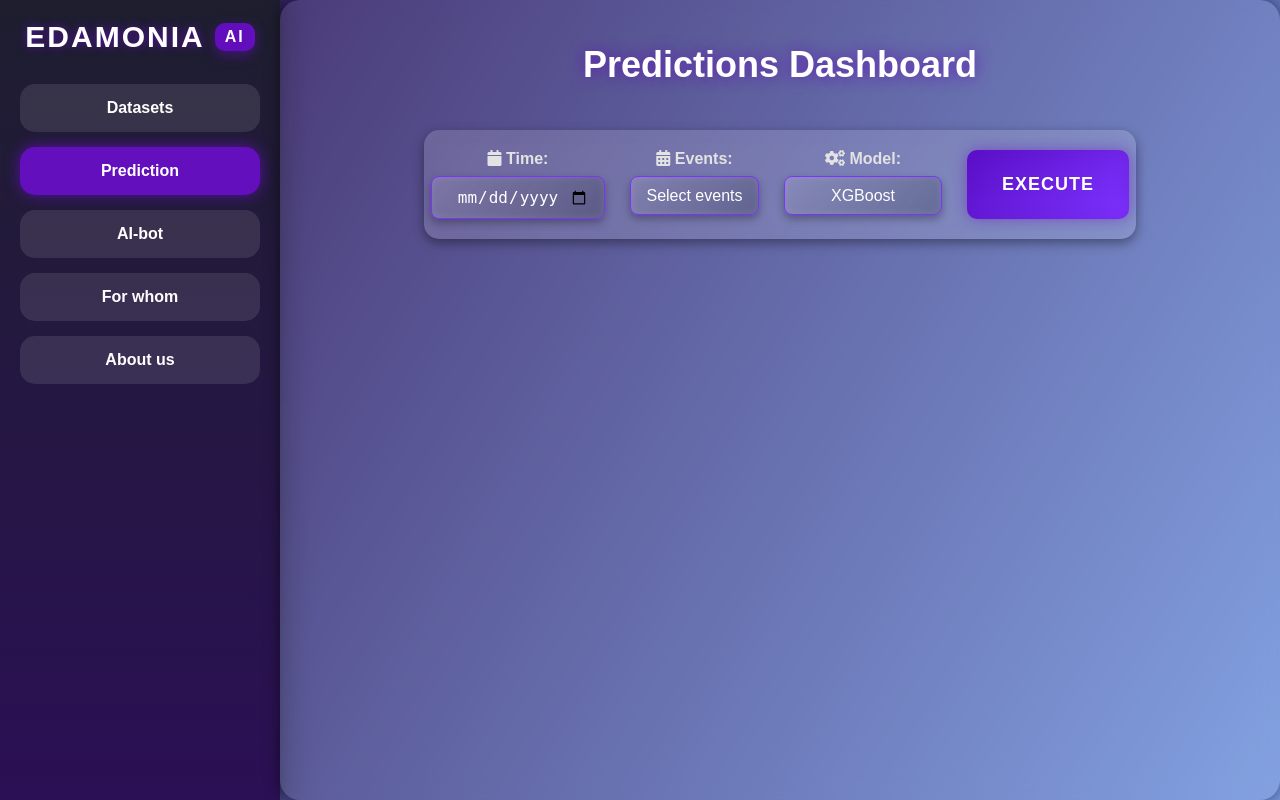
After one commit to Yura0Bodnar/Edamonia_FrontEnd, a FastAPI app: template templates/prediction.html in a window 1280 px wide. The commit adds this page. Run offline with FastAPI, Linux system fonts and the light colour scheme; the template is opened without the code that fills it, so the values that code supplies are empty.

```diff
--- /dev/null
+++ b/static/prediction.css
@@ -0,0 +1,282 @@
+/* Загальні стилі */
+body {
+    margin: 0;
+    padding: 0;
+    font-family: 'Poppins', sans-serif;
+    display: flex;
+    height: 100vh;
+    background: linear-gradient(120deg, #2b1055, #7597de);
+    color: white;
+    overflow: hidden;
+}
+
+/* Ліва панель */
+.left-panel {
+    width: 20%;
+    background: linear-gradient(180deg, #1e1e2f, #2b1055);
+    display: flex;
+    flex-direction: column;
+    align-items: center;
+    padding: 20px;
+    box-shadow: 2px 0 20px rgba(0, 0, 0, 0.5);
+}
+
+.logo {
+    font-size: 26px;
+    font-weight: bold;
+    color: #fff;
+    margin-bottom: 30px;
+    text-transform: uppercase;
+    letter-spacing: 2px;
+    text-shadow: 0 0 8px rgba(100, 15, 189, 0.8);
+}
+
+.logo a {
+    display: flex;
+    align-items: center;
+    text-decoration: none;
+    gap: 10px;
+}
+
+.logo a:hover .logo-text, .logo a:hover .ai-badge {
+    transform: scale(1.1);
+    box-shadow: 0px 6px 15px rgba(100, 15, 189, 0.8);
+}
+
+.logo-text {
+    font-size: 30px;
+    font-weight: bold;
+    color: #ffffff;
+    text-transform: uppercase;
+    letter-spacing: 2px;
+}
+
+.ai-badge {
+    background-color: #640fbd;
+    color: white;
+    border-radius: 10px;
+    padding: 5px 10px;
+    font-size: 16px;
+    box-shadow: 0px 4px 12px rgba(100, 15, 189, 0.5);
+    transition: transform 0.3s ease, box-shadow 0.3s ease;
+}
+
+/* Навігація */
+.nav-menu {
+    width: 100%;
+}
+
+.nav-item {
+    display: block;
+    padding: 15px 20px;
+    margin-bottom: 15px;
+    text-decoration: none;
+    color: #fff;
+    font-weight: 600;
+    border-radius: 15px;
+    text-align: center;
+    background: rgba(255, 255, 255, 0.1);
+    transition: transform 0.3s ease, background 0.3s ease;
+}
+
+.nav-item:hover {
+    background: rgba(255, 255, 255, 0.3);
+    transform: scale(1.1);
+}
+
+.nav-item.active {
+    background: #640fbd;
+    color: white;
+    box-shadow: 0 0 15px rgba(100, 15, 189, 0.8);
+}
+
+/* Основний контент */
+.main-content {
+    width: 80%;
+    display: flex;
+    flex-direction: column;
+    padding: 20px;
+    background: rgba(255, 255, 255, 0.1);
+    border-radius: 20px;
+    backdrop-filter: blur(10px);
+    box-shadow: 0 0 15px rgba(0, 0, 0, 0.5);
+}
+
+header {
+    display: flex;
+    flex-direction: column;
+    align-items: center;
+    margin-bottom: 20px;
+}
+
+header h1 {
+    text-align: center;
+    font-size: 36px;
+    color: #ffffff;
+    text-shadow: 0 0 15px rgba(100, 15, 189, 0.8);
+}
+
+/* Футуристичні фільтри */
+.controls {
+    display: flex;
+    justify-content: center;
+    gap: 25px;
+    margin: 20px auto;
+    padding: 20px;
+    background: rgba(255, 255, 255, 0.05);
+    border-radius: 15px;
+    box-shadow: 0 4px 12px rgba(0, 0, 0, 0.4), inset 0 0 15px rgba(255, 255, 255, 0.1);
+    backdrop-filter: blur(8px);
+    width: 70%;
+}
+
+.control-group {
+    display: flex;
+    flex-direction: column;
+    align-items: center;
+}
+
+.control-group label {
+    font-size: 16px;
+    color: #e3e3e3;
+    font-weight: bold;
+    margin-bottom: 8px;
+}
+
+/* Сучасний стиль для select */
+.input-field {
+    appearance: none; /* Прибрати стандартний стиль */
+    -webkit-appearance: none;
+    -moz-appearance: none;
+    background: linear-gradient(135deg, rgba(255, 255, 255, 0.1), rgba(0, 0, 0, 0.2));
+    border: 1px solid #7d33ff;
+    color: white;
+    padding: 10px 15px;
+    font-size: 16px;
+    border-radius: 8px;
+    box-shadow: inset 0 0 8px rgba(255, 255, 255, 0.1), 0 4px 8px rgba(0, 0, 0, 0.3);
+    cursor: pointer;
+    transition: all 0.3s ease;
+    text-align: center;
+}
+
+.input-field:hover, .input-field:focus {
+    background: rgba(123, 51, 255, 0.2);
+    border-color: #9b5de5;
+    box-shadow: 0 0 12px rgba(123, 51, 255, 0.5);
+    outline: none;
+}
+
+/* Стиль для опцій */
+.input-field option {
+    background: #2b1055;
+    color: white;
+    font-size: 15px;
+    padding: 10px;
+}
+
+.input-field option:hover {
+    background: #640fbd;
+    color: #fff;
+}
+
+/* Додаємо іконку стрілки для select */
+.input-field-container {
+    position: relative;
+    display: inline-block;
+    width: 200px;
+}
+
+.input-field-container::after {
+    content: "\25BC";
+    position: absolute;
+    top: 50%;
+    right: 10px;
+    transform: translateY(-50%);
+    pointer-events: none;
+    color: #9b5de5;
+    font-size: 12px;
+}
+
+
+/* Футуристична кнопка */
+.btn.execute-btn {
+    background: linear-gradient(135deg, #5a0fc7, #7d33ff);
+    color: #fff;
+    font-weight: bold;
+    font-size: 18px;
+    padding: 12px 35px;
+    border: none;
+    border-radius: 10px;
+    text-transform: uppercase;
+    letter-spacing: 1px;
+    cursor: pointer;
+    box-shadow: 0 0 15px rgba(100, 15, 189, 0.5), inset 0 0 15px rgba(100, 15, 189, 0.3);
+    transition: all 0.3s ease, transform 0.2s ease;
+}
+
+.btn.execute-btn:hover {
+    background: linear-gradient(135deg, #7d33ff, #5a0fc7);
+    transform: scale(1.05);
+    box-shadow: 0 0 20px rgba(100, 15, 189, 0.7), inset 0 0 20px rgba(100, 15, 189, 0.3);
+}
+
+.btn.execute-btn:active {
+    transform: scale(0.95);
+}
+
+/* Блок завантаження */
+.loading {
+    display: none;
+    text-align: center;
+    margin-top: 50px;
+}
+
+.loading .spinner {
+    border: 8px solid rgba(255, 255, 255, 0.2);
+    border-top: 8px solid #640fbd;
+    border-radius: 50%;
+    width: 80px;
+    height: 80px;
+    animation: spin 1.5s linear infinite;
+    margin: 0 auto 20px;
+}
+
+@keyframes spin {
+    0% { transform: rotate(0deg); }
+    100% { transform: rotate(360deg); }
+}
+
+/* Повідомлення */
+.message {
+    display: none;
+    text-align: center;
+    margin-top: 40px;
+    font-size: 26px;
+    font-weight: bold;
+    color: #fff;
+    line-height: 1.5;
+    text-shadow: 0 0 10px rgba(255, 255, 255, 0.7);
+}
+
+/* Кнопка для завантаження */
+.download-btn {
+    display: block;
+    margin: 30px auto;
+    background: linear-gradient(145deg, #640fbd, #7a33d1);
+    color: #fff;
+    padding: 25px 60px;
+    font-size: 28px;
+    font-weight: bold;
+    text-transform: uppercase;
+    border: none;
+    border-radius: 20px;
+    cursor: pointer;
+    box-shadow: 0 8px 25px rgba(123, 51, 209, 0.7);
+    transition: transform 0.3s ease, box-shadow 0.3s ease;
+}
+
+.download-btn:hover {
+    transform: scale(1.2);
+    box-shadow: 0 0 30px rgba(123, 51, 209, 1);
+}
--- /dev/null
+++ b/static/prediction.js
@@ -0,0 +1,20 @@
+document.getElementById('executeBtn').addEventListener('click', function() {
+    // Сховати всі блоки
+    document.getElementById('success').style.display = 'none';
+    document.getElementById('error').style.display = 'none';
+    document.getElementById('loading').style.display = 'block';
+
+    // Імітація затримки завантаження
+    setTimeout(function() {
+        document.getElementById('loading').style.display = 'none';
+
+        // Генерація випадкового результату (успіх чи помилка)
+        const isSuccess = Math.random() > 0.5;
+
+        if (isSuccess) {
+            document.getElementById('success').style.display = 'block';
+        } else {
+            document.getElementById('error').style.display = 'block';
+        }
+    }, 3000); // Затримка 3 секунди
+});
--- a/templates/ai-bot.html
+++ b/templates/ai-bot.html
@@ -26,8 +26,8 @@
         <!-- Меню навігації -->
         <nav class="nav-menu">
             <a href="dataset.html" class="nav-item">Datasets</a>
-            <a href="#" class="nav-item">Prediction</a>
-            <a href="#" class="nav-item active">AI-bot</a>
+            <a href="prediction.html" class="nav-item">Prediction</a>
+            <a href="ai-bot.html" class="nav-item active">AI-bot</a>
             <a href="#" class="nav-item">For whom</a>
             <a href="#" class="nav-item">About us</a>
         </nav>
--- a/templates/dataset.html
+++ b/templates/dataset.html
@@ -13,7 +13,7 @@
     <div class="stars2"></div>
     <div class="stars3"></div>
 
-    <!-- Ліва панель -->
+   <!-- Ліва панель -->
     <div class="left-panel">
         <!-- Логотип -->
         <div class="logo">
@@ -25,8 +25,8 @@
 
         <!-- Меню навігації -->
         <nav class="nav-menu">
-            <a href="#" class="nav-item active">Datasets</a>
-            <a href="#" class="nav-item">Prediction</a>
+            <a href="dataset.html" class="nav-item active">Datasets</a>
+            <a href="prediction.html" class="nav-item">Prediction</a>
             <a href="ai-bot.html" class="nav-item">AI-bot</a>
             <a href="#" class="nav-item">For whom</a>
             <a href="#" class="nav-item">About us</a>
--- /dev/null
+++ b/templates/prediction.html
@@ -0,0 +1,76 @@
+<!DOCTYPE html>
+<html lang="en">
+<head>
+    <meta charset="UTF-8">
+    <meta name="viewport" content="width=device-width, initial-scale=1.0">
+    <title>Prediction | EdamoniaAI</title>
+    <link rel="stylesheet" href="../static/prediction.css">
+    <link rel="stylesheet" href="https://cdnjs.cloudflare.com/ajax/libs/font-awesome/5.15.4/css/all.min.css" />
+</head>
+<body>
+    <div class="left-panel">
+        <div class="logo">
+            <a href="index.html">
+                <span class="logo-text">Edamonia</span>
+                <span class="ai-badge">AI</span>
+            </a>
+        </div>
+        <nav class="nav-menu">
+            <a href="dataset.html" class="nav-item">Datasets</a>
+            <a href="prediction.html" class="nav-item active">Prediction</a>
+            <a href="ai-bot.html" class="nav-item">AI-bot</a>
+            <a href="#" class="nav-item">For whom</a>
+            <a href="#" class="nav-item">About us</a>
+        </nav>
+    </div>
+
+    <div class="main-content">
+        <header>
+            <h1>Predictions Dashboard</h1>
+            <div class="controls">
+                <div class="control-group">
+                    <label><i class="fas fa-calendar"></i> Time:</label>
+                    <input type="date" id="time" class="input-field">
+                </div>
+
+                <div class="control-group">
+                    <label><i class="fas fa-calendar-alt"></i> Events:</label>
+                    <select id="events" class="input-field">
+                        <option>Select events</option>
+                        <option>Daily event</option>
+                        <option>Holiday</option>
+                        <option>None</option>
+                    </select>
+                </div>
+
+                <div class="control-group">
+                    <label><i class="fas fa-cogs"></i> Model:</label>
+                    <select id="model" class="input-field">
+                        <option>XGBoost</option>
+                        <option>CatBoost</option>
+                        <option>LightGBM</option>
+                        <option>LinearRegression</option>
+                        <option>DecisionTree</option>
+                    </select>
+                </div>
+                <button class="btn execute-btn" id="executeBtn">Execute</button>
+            </div>
+        </header>
+
+        <div id="loading" class="loading">
+            <div class="spinner"></div>
+            <p>Loading... Please wait.</p>
+        </div>
+
+        <div id="success" class="message">
+            <p>✅ Success! Prediction completed without errors.</p>
+            <button class="btn download-btn">Download Table</button>
+        </div>
+
+        <div id="error" class="message">
+            <p>❌ An error occurred during the prediction.</p>
+        </div>
+    </div>
+    <script src="../static/prediction.js"></script>
+</body>
+</html>
```
Also changed, not shown: static/ai-bot.css (+7 -10 lines), static/dataset.css (+19 -18 lines), static/style.css (+7 -7 lines).
